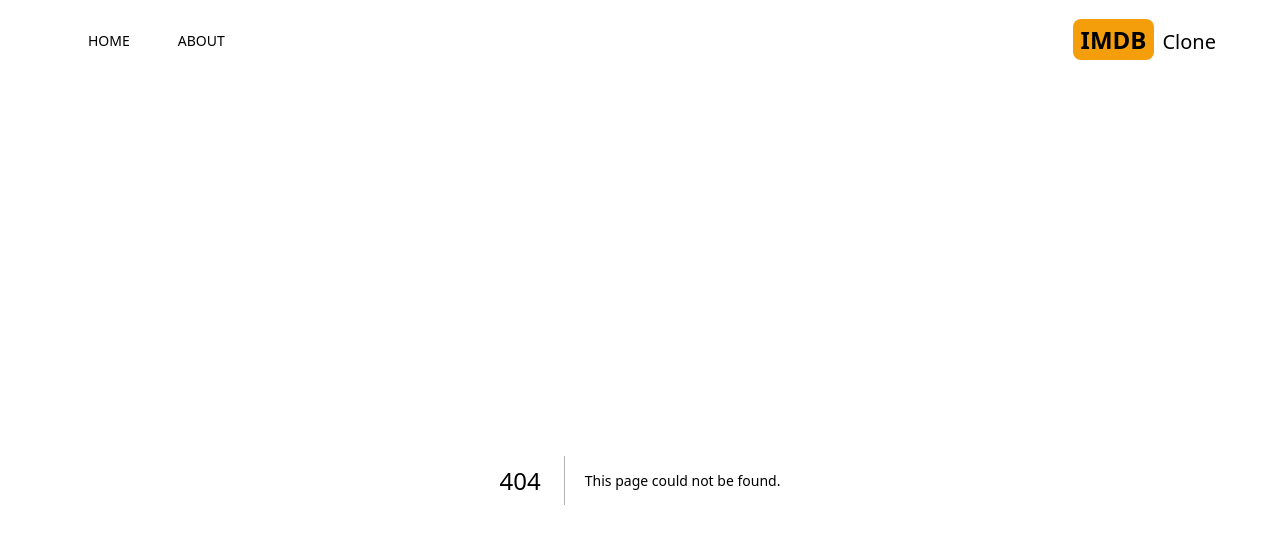
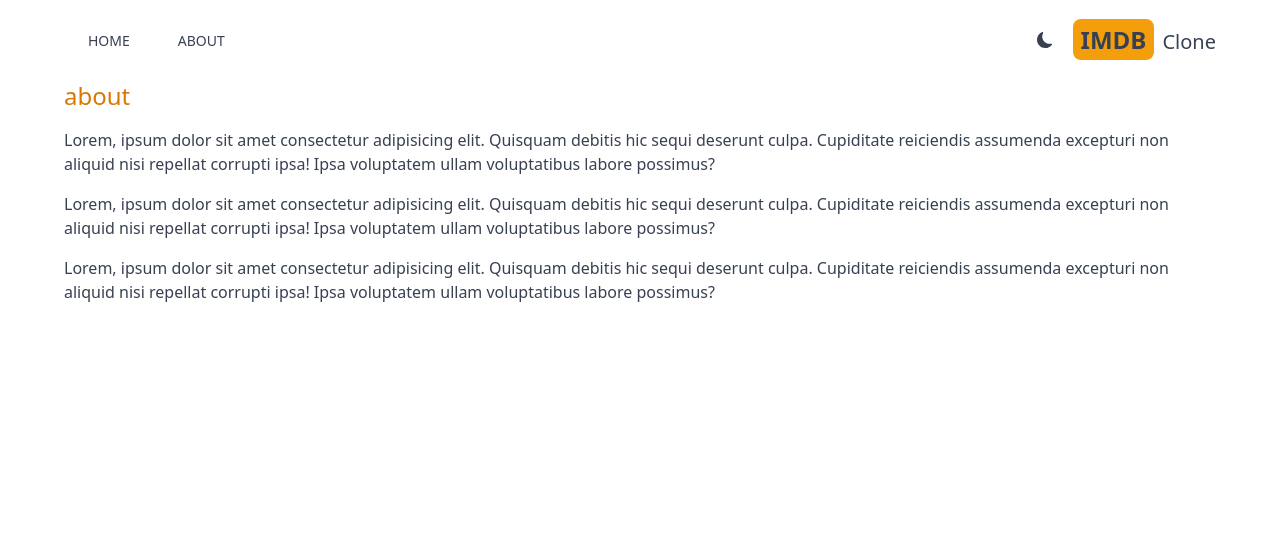
Before and after one commit to meozalat2022/imdclone, a Next.js app: page /about in a window 1280 px wide. Before the commit this address had no page. Shown: the top 544 px of the page. Built offline with nearby package versions, Linux system fonts and the light colour scheme.

Commit message:
adding about page

```diff
--- /dev/null
+++ b/src/app/about/page.jsx
@@ -0,0 +1,29 @@
+import React from "react";
+
+const about = () => {
+  return (
+    <div className=" max-w-6xl mx-auto space-y-4">
+      <h1 className="text-2xl font-medium text-amber-600">about</h1>
+      <p>
+        Lorem, ipsum dolor sit amet consectetur adipisicing elit. Quisquam
+        debitis hic sequi deserunt culpa. Cupiditate reiciendis assumenda
+        excepturi non aliquid nisi repellat corrupti ipsa! Ipsa voluptatem ullam
+        voluptatibus labore possimus?
+      </p>
+      <p>
+        Lorem, ipsum dolor sit amet consectetur adipisicing elit. Quisquam
+        debitis hic sequi deserunt culpa. Cupiditate reiciendis assumenda
+        excepturi non aliquid nisi repellat corrupti ipsa! Ipsa voluptatem ullam
+        voluptatibus labore possimus?
+      </p>
+      <p>
+        Lorem, ipsum dolor sit amet consectetur adipisicing elit. Quisquam
+        debitis hic sequi deserunt culpa. Cupiditate reiciendis assumenda
+        excepturi non aliquid nisi repellat corrupti ipsa! Ipsa voluptatem ullam
+        voluptatibus labore possimus?
+      </p>
+    </div>
+  );
+};
+
+export default about;
--- /dev/null
+++ b/src/app/components/DarkModeSwitch.jsx
@@ -0,0 +1,32 @@
+"use client";
+import React, { useState, useEffect } from "react";
+import { MdLightMode } from "react-icons/md";
+import { BsFillMoonFill } from "react-icons/bs";
+import { useTheme } from "next-themes";
+
+const DarkModeSwitch = () => {
+  const { systemTheme, theme, setTheme } = useTheme();
+  const [mounted, setMounted] = useState(false);
+  const currentTheme = theme === "system" ? systemTheme : theme;
+
+  useEffect(() => {
+    setMounted(true);
+  }, []);
+  return (
+    <>
+      {mounted && currentTheme === "dark" ? (
+        <MdLightMode
+          className="tex-xl cursor-pointer hover:text-amber-500 "
+          onClick={() => setTheme("light")}
+        />
+      ) : (
+        <BsFillMoonFill
+          className="tex-xl cursor-pointer hover:text-amber-500 "
+          onClick={() => setTheme("dark")}
+        />
+      )}
+    </>
+  );
+};
+
+export default DarkModeSwitch;
--- a/src/app/components/Header.jsx
+++ b/src/app/components/Header.jsx
@@ -3,6 +3,7 @@
 import { AiFillHome } from "react-icons/ai";
 import { BsFillInfoCircleFill } from "react-icons/bs";
 import Link from "next/link";
+import DarkModeSwitch from "./DarkModeSwitch";
 const Header = () => {
   return (
     <div className="flex justify-between mx-2 max-w-6xl sm:mx-auto items-center py-6">
@@ -10,7 +11,8 @@
         <MenuItem title="HOME" address="/" Icon={AiFillHome} />
         <MenuItem title="ABOUT" address="/about" Icon={BsFillInfoCircleFill} />
       </div>
-      <div className="">
+      <div className="flex items-center space-x-5">
+        <DarkModeSwitch />
         <Link href="/">
           <h2 className="text-2xl">
             <span className="font-bold bg-amber-500 py-1 px-2 rounded-lg mr-2">
--- /dev/null
+++ b/src/app/components/Providers.jsx
@@ -0,0 +1,14 @@
+"use client";
+import React from "react";
+import { ThemeProvider } from "next-themes";
+const Providers = ({ children }) => {
+  return (
+    <ThemeProvider enableSystem={true} attribute="class">
+      <div className="dark:bg-gray-700 dark:text-gray-200 text-gray-700 transition-colors duration-300 min-h-screen select-none">
+        {children}
+      </div>
+    </ThemeProvider>
+  );
+};
+
+export default Providers;
--- a/src/app/globals.css
+++ b/src/app/globals.css
@@ -1,27 +1,3 @@
 @tailwind base;
 @tailwind components;
 @tailwind utilities;
-
-:root {
-  --foreground-rgb: 0, 0, 0;
-  --background-start-rgb: 214, 219, 220;
-  --background-end-rgb: 255, 255, 255;
-}
-
-@media (prefers-color-scheme: dark) {
-  :root {
-    --foreground-rgb: 255, 255, 255;
-    --background-start-rgb: 0, 0, 0;
-    --background-end-rgb: 0, 0, 0;
-  }
-}
-
-body {
-  color: rgb(var(--foreground-rgb));
-  background: linear-gradient(
-      to bottom,
-      transparent,
-      rgb(var(--background-end-rgb))
-    )
-    rgb(var(--background-start-rgb));
-}
--- a/src/app/layout.js
+++ b/src/app/layout.js
@@ -1,6 +1,7 @@
 import { Inter } from "next/font/google";
 import "./globals.css";
 import Header from "./components/Header";
+import Providers from "./components/Providers";
 
 const inter = Inter({ subsets: ["latin"] });
 
@@ -13,11 +14,13 @@
   return (
     <html lang="en">
       <body>
-        {/* header */}
-        <Header />
-        {/* navbar */}
-        {/* searchbox */}
-        {children}
+        <Providers>
+          {/* header */}
+          <Header />
+          {/* navbar */}
+          {/* searchbox */}
+          {children}
+        </Providers>
       </body>
     </html>
   );
--- a/tailwind.config.js
+++ b/tailwind.config.js
@@ -1,18 +1,13 @@
 /** @type {import('tailwindcss').Config} */
 module.exports = {
   content: [
-    './src/pages/**/*.{js,ts,jsx,tsx,mdx}',
-    './src/components/**/*.{js,ts,jsx,tsx,mdx}',
-    './src/app/**/*.{js,ts,jsx,tsx,mdx}',
+    "./src/pages/**/*.{js,ts,jsx,tsx,mdx}",
+    "./src/components/**/*.{js,ts,jsx,tsx,mdx}",
+    "./src/app/**/*.{js,ts,jsx,tsx,mdx}",
   ],
   theme: {
-    extend: {
-      backgroundImage: {
-        'gradient-radial': 'radial-gradient(var(--tw-gradient-stops))',
-        'gradient-conic':
-          'conic-gradient(from 180deg at 50% 50%, var(--tw-gradient-stops))',
-      },
-    },
+    extend: {},
   },
   plugins: [],
-}
+  darkMode: "class",
+};
```
